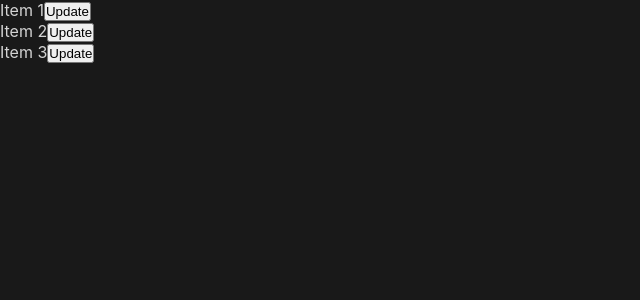
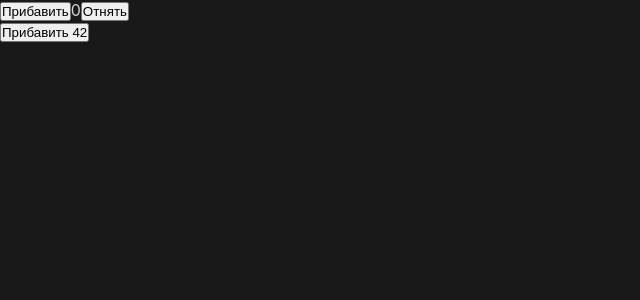
Before and after one commit to Muhammadrizo14/fastfingers, a React (Create React App) app: page /test in a window 1280 px wide. Shown: the top 300 px of the page, without its empty margins (0-640 px from the left). Built offline with nearby package versions, Linux system fonts and the light colour scheme.

Commit message:
localStorage has already added

```diff
--- a/package.json
+++ b/package.json
@@ -3,6 +3,7 @@
   "version": "0.1.0",
   "private": true,
   "dependencies": {
+    "@reduxjs/toolkit": "^2.1.0",
     "@testing-library/jest-dom": "^5.17.0",
     "@testing-library/react": "^13.4.0",
     "@testing-library/user-event": "^13.5.0",
@@ -13,6 +14,7 @@
     "axios": "^1.6.3",
     "react": "^18.2.0",
     "react-dom": "^18.2.0",
+    "react-redux": "^9.1.0",
     "react-router-dom": "^6.21.1",
     "react-scripts": "5.0.1",
     "typescript": "^4.9.5",
--- a/src/App.tsx
+++ b/src/App.tsx
@@ -17,7 +17,7 @@ function App() {
   const [isRunning, setIsRunning] = useState(false);
   const timerRef = useRef<number | any>();
   const input = useRef<any>()
-  const [numberOfWords, setNumberOfWords] = useState(2)
+  const [numberOfWords, setNumberOfWords] = useState<number>(2)
 
   const start = () => {
     if (isRunning) {
@@ -74,9 +74,17 @@ function App() {
   };
 
 
+  const changeWord = (e: any)=> {
+    setNumberOfWords(e.target.value)
+    localStorage.setItem('count', e.target.value.toString())
+  }
+
+
   const getAllWords = () => {
+    console.log(localStorage.getItem('count'), typeof localStorage.getItem('count'))
+    console.log(Number(localStorage.getItem('count')), typeof Number(localStorage.getItem('count')))
     axios
-      .get(`https://random-word-api.herokuapp.com/word?number=${numberOfWords}&length=5`)
+      .get(`https://random-word-api.herokuapp.com/word?number=${localStorage.getItem('count')}&length=5`)
       .then(async res => {
         let data = res.data
         console.log(data);
@@ -129,7 +137,13 @@ function App() {
   useEffect(() => {
     input.current.focus()
     getAllWords()
+    if (!localStorage.getItem('count')) {
+      localStorage.setItem('count', '3')
+    } else {
+      setNumberOfWords(Number(localStorage.getItem('count')))
+    }
   }, [])
+
 
 
   return (
@@ -149,7 +163,13 @@ function App() {
           <>
             <h1>Settings</h1>
 
-            <input type="number" value={numberOfWords} min={1} onChange={(e: any) => { setNumberOfWords(e.target.value) }} placeholder='Length of words' />
+            <input
+              type="number"
+              value={numberOfWords}
+              min={1}
+              onChange={(e: any) =>  changeWord(e) }
+              placeholder='Length of words'
+            />
 
             <button className='close' onClick={() => (setSettingsModal(false), getAllWords())}>
               <svg clipRule="evenodd" fillRule="evenodd" strokeLinejoin="round" strokeMiterlimit="2" viewBox="0 0 24 24" xmlns="http://www.w3.org/2000/svg"><path d="m12 10.93 5.719-5.72c.146-.146.339-.219.531-.219.404 0 .75.324.75.749 0 .193-.073.385-.219.532l-5.72 5.719 5.719 5.719c.147.147.22.339.22.531 0 .427-.349.75-.75.75-.192 0-.385-.073-.531-.219l-5.719-5.719-5.719 5.719c-.146.146-.339.219-.531.219-.401 0-.75-.323-.75-.75 0-.192.073-.384.22-.531l5.719-5.719-5.72-5.719c-.146-.147-.219-.339-.219-.532 0-.425.346-.749.75-.749.192 0 .385.073.531.219z" /></svg>
--- a/src/Pages/Test.tsx
+++ b/src/Pages/Test.tsx
@@ -1,35 +1,35 @@
-import React, { useState } from 'react';
+import React from 'react';
+// Хуки находятся в react-redux
+import { useSelector, useDispatch } from 'react-redux';
+// Импортируем нужные действия
+import { decrement, increment, incrementByAmount } from '../slices/counterSlice.js';
 
-const MyComponent = () => {
-    const [items, setItems] = useState([
-        { id: 1, name: 'Item 1' },
-        { id: 2, name: 'Item 2' },
-        { id: 3, name: 'Item 3' },
-    ]);
-
-    // Function to update the state
-    const updateItem = (itemId: any, newName: any) => {
-        // Create a new array with the updated item
-        const updatedItems = items.map(item =>
-            item.id === itemId ? { ...item, name: newName } : item
-        );
-
-        // Set the new state
-        setItems(updatedItems);
-    };
+export default () => {
+  // Вытаскиваем данные из хранилища
+  // Здесь state — это все состояние
+  const count = useSelector((state:any) => state.counter.value);
+  // Возвращает метод store.dispatch() текущего хранилища
+  const dispatch = useDispatch();
 
   return (
     <div>
-            {items.map(item => (
-                <div key={item.id}>
-                    {item.name}
-                    <button onClick={() => updateItem(item.id, `New ${item.name}`)}>
-                        Update
+      <div>
+        <button
+          aria-label="Increment value"
+          onClick={() => dispatch(increment())}
+        >
+          Прибавить
         </button>
+        <span>{count}</span>
+        <button
+          aria-label="Decrement value"
+          onClick={() => dispatch(decrement())}
+        >
+          Отнять
+        </button>
+        <br />
+        <button onClick={() => dispatch(incrementByAmount(42))}>Прибавить 42</button>
       </div>
-            ))}
     </div>
   );
 };
-
-export default MyComponent;
--- a/src/index.tsx
+++ b/src/index.tsx
@@ -1,19 +1,22 @@
 import React from 'react';
 import ReactDOM from 'react-dom/client';
 import './index.css';
-import App from './App';
+import store from './slices/index.js';
 import reportWebVitals from './reportWebVitals';
 import {
   RouterProvider,
 } from "react-router-dom";
 import router from './router';
+import {Provider} from "react-redux";
 
 
 const root = ReactDOM.createRoot(
   document.getElementById('root') as HTMLElement
 );
 root.render(
+  <Provider store={store}>
   <RouterProvider router={router} />
+  </Provider>,
 );
 
 // If you want to start measuring performance in your app, pass a function
--- /dev/null
+++ b/src/slices/counterSlice.js
@@ -0,0 +1,32 @@
+
+import { createSlice } from '@reduxjs/toolkit';
+
+// Начальное значение
+const initialState = {
+  value: 0,
+};
+
+const counterSlice = createSlice({
+  name: 'counter',
+  initialState,
+  // Редьюсеры в слайсах меняют состояние и ничего не возвращают
+  reducers: {
+    increment: (state) => {
+      state.value += 1;
+    },
+    decrement: (state) => {
+      state.value -= 1;
+    },
+    // Пример с данными
+    incrementByAmount: (state, action) => {
+      state.value += action.payload;
+    },
+  },
+});
+
+// Слайс генерирует действия, которые экспортируются отдельно
+// Действия генерируются автоматически из имен ключей редьюсеров
+export const { increment, decrement, incrementByAmount } = counterSlice.actions;
+
+// По умолчанию экспортируется редьюсер, сгенерированный слайсом
+export default counterSlice.reducer;
--- /dev/null
+++ b/src/slices/index.js
@@ -0,0 +1,9 @@
+import { configureStore } from '@reduxjs/toolkit';
+import counterReducer from './counterSlice.js';
+
+export default configureStore({
+  reducer: {
+    // Свойство counter будет внутри объекта общего состояния: state.counter
+    counter: counterReducer,
+  },
+});
```
Also changed, not shown: 1 other file (tests, documents, lock files or other folders). Lines whose indentation alone changed are shown as unchanged.
